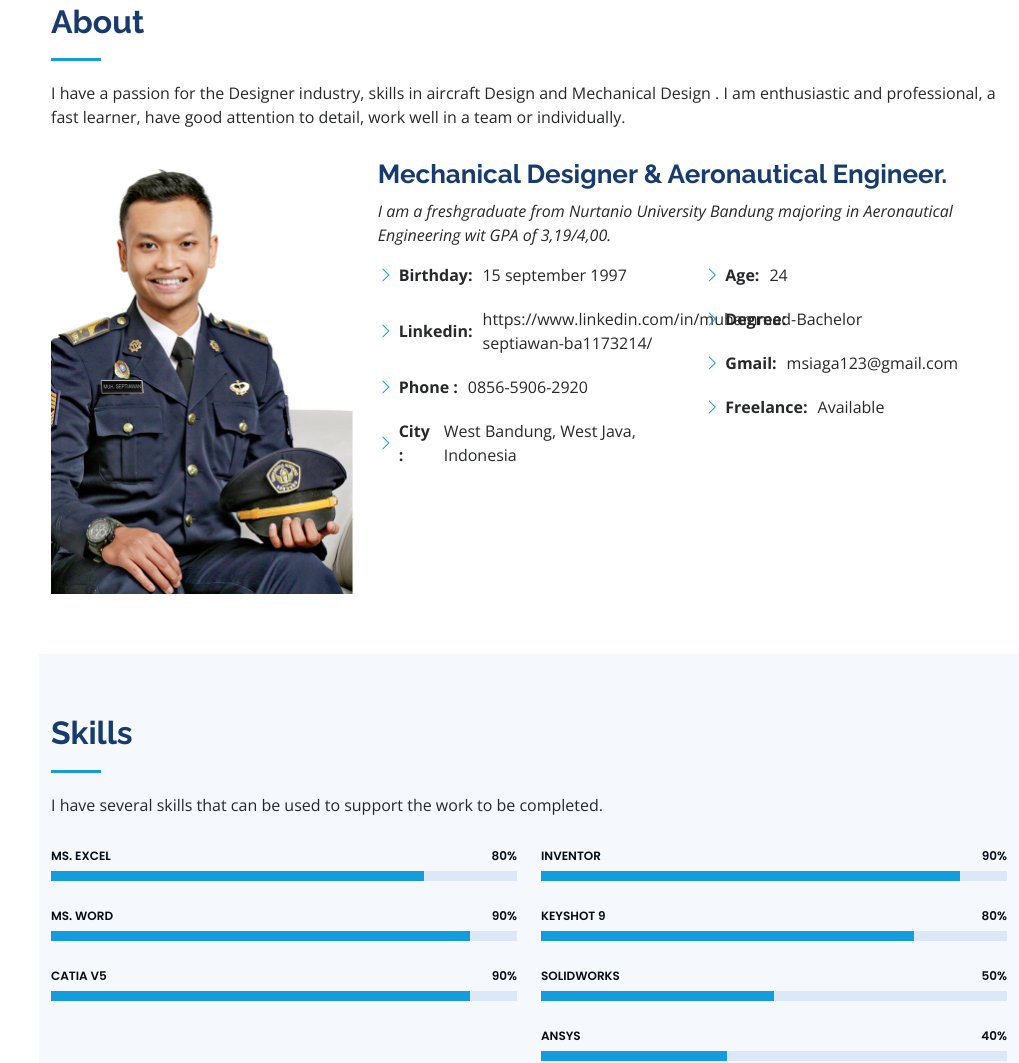
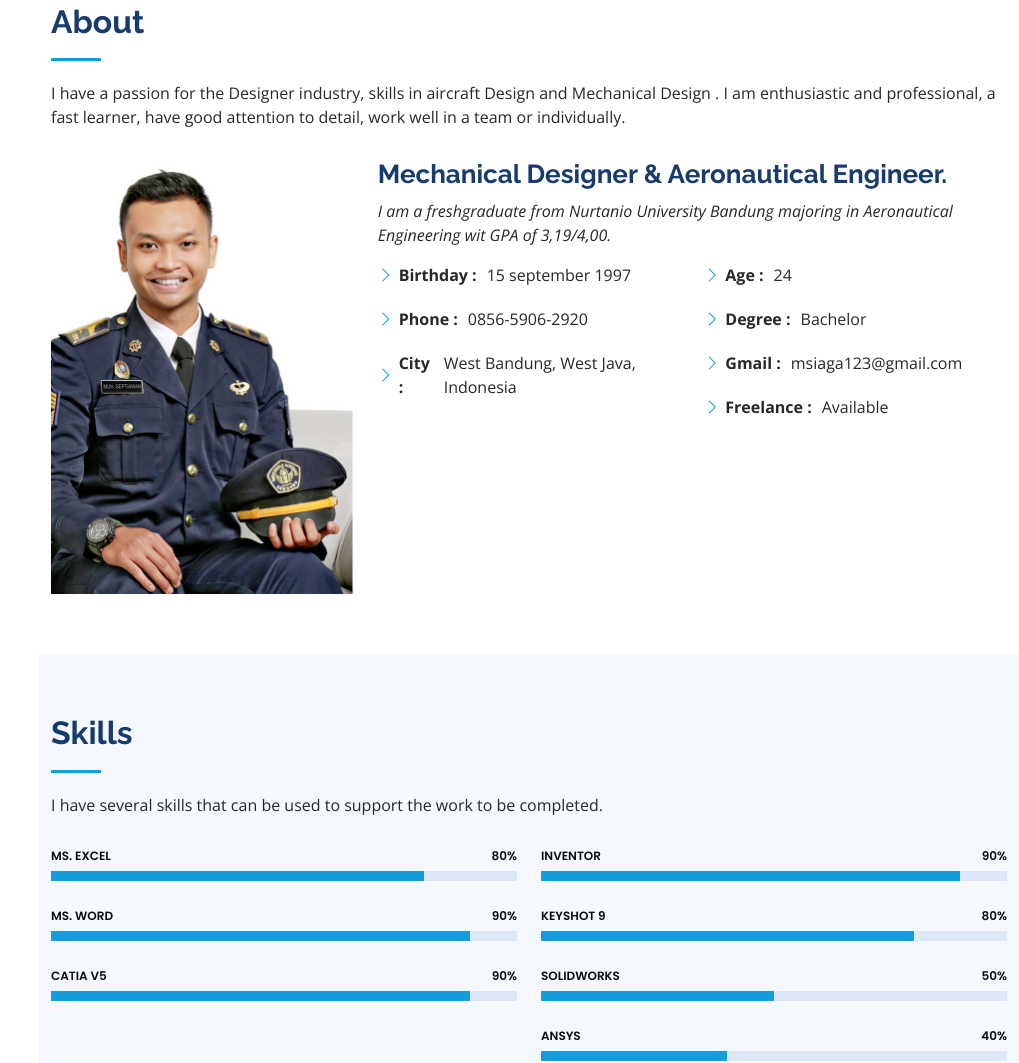
Before and after one commit to asepshowsiaga/MuhammadSeptiawan.github.io, a plain HTML site: page index.html in a window 1280 px wide. Shown: the part 857-1920 px from the top of the page, without its empty margins (261-1280 px from the left). Drawn offline with nearby package versions, Linux system fonts and the light colour scheme.

Commit message:
hapus linkedin

```diff
--- a/index.html
+++ b/index.html
@@ -102,18 +102,17 @@
               <div class="row">
                 <div class="col-lg-6">
                   <ul>
-                    <li><i class="bi bi-chevron-right"></i> <strong>Birthday:</strong> <span>15 september 1997</span></li>
-                    <li><i class="bi bi-chevron-right"></i> <strong>Linkedin:</strong> <span><span>https://www.linkedin.com/in/muhammad-septiawan-ba1173214/</span></li>
-                    <li><i class="bi bi-chevron-right"></i> <strong>Phone   :</strong> <span>0856-5906-2920</span></li>
-                    <li><i class="bi bi-chevron-right"></i> <strong>City    :</strong> <span>West Bandung, West Java, Indonesia</span></li>
+                    <li><i class="bi bi-chevron-right"></i> <strong>Birthday :</strong> <span>15 september 1997</span></li>
+                    <li><i class="bi bi-chevron-right"></i> <strong>Phone :</strong> <span>0856-5906-2920</span></li>
+                    <li><i class="bi bi-chevron-right"></i> <strong>City :</strong> <span>West Bandung, West Java, Indonesia</span></li>
                   </ul>
                 </div>
                 <div class="col-lg-6">
                   <ul>
-                    <li><i class="bi bi-chevron-right"></i> <strong>Age:</strong> <span>24</span></li>
-                    <li><i class="bi bi-chevron-right"></i> <strong>Degree:</strong> <span>Bachelor</span></li>
-                    <li><i class="bi bi-chevron-right"></i> <strong>Gmail:</strong> <span>msiaga123@gmail.com</span></li>
-                    <li><i class="bi bi-chevron-right"></i> <strong>Freelance:</strong> <span>Available</span></li>
+                    <li><i class="bi bi-chevron-right"></i> <strong>Age :</strong> <span>24</span></li>
+                    <li><i class="bi bi-chevron-right"></i> <strong>Degree :</strong> <span>Bachelor</span></li>
+                    <li><i class="bi bi-chevron-right"></i> <strong>Gmail :</strong> <span>msiaga123@gmail.com</span></li>
+                    <li><i class="bi bi-chevron-right"></i> <strong>Freelance :</strong> <span>Available</span></li>
                   </ul>
                 </div>
               </div>
```
